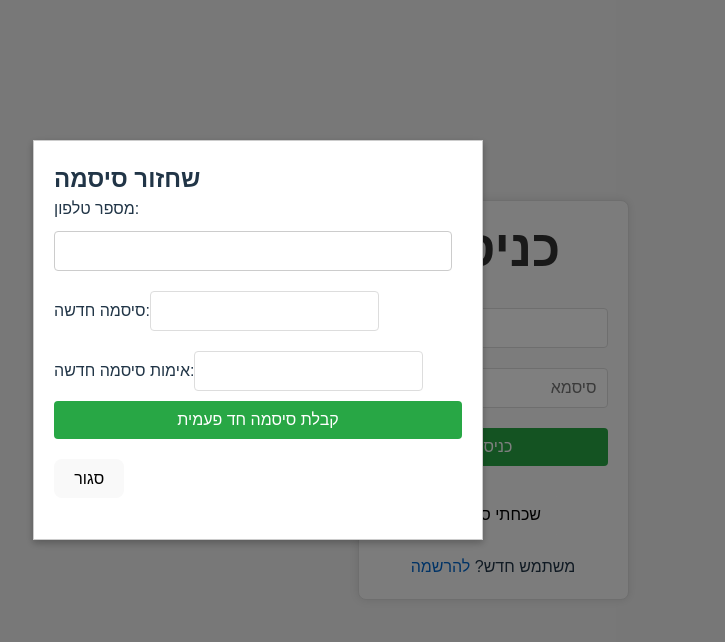
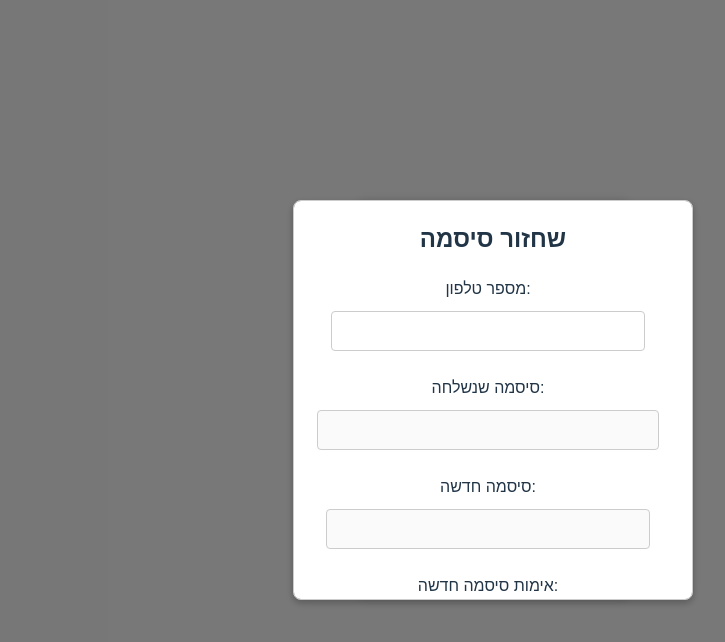
Before and after one commit to sdc2499/driversWeb, a React (Vite) app in the folder client/: page /login in a window 1280 px wide. Both pictures are taken after a click on the button "שכחתי סיסמה". Shown: the top 642 px of the page, without its empty margins (147-872 px from the left). Built offline with nearby package versions, Linux system fonts and the light colour scheme; no server answers.

Commit message:
סיסמא זמנית

```diff
--- a/client/src/componnent/forgotPasswordModal/ForgotPasswordModal.css
+++ b/client/src/componnent/forgotPasswordModal/ForgotPasswordModal.css
@@ -21,3 +21,96 @@
     bottom: 0;
     background-color: rgba(0, 0, 0, 0.5);
   }
+
+  .Modal {
+    position: fixed;
+    top: 50%;
+    left: 50%;
+    transform: translate(-50%, -50%);
+    background-color: white;
+    padding: 20px;
+    border-radius: 8px;
+    max-width: 400px;
+    width: 100%;
+    max-height: 80vh;
+    overflow-y: auto;
+  }
+
+  .Overlay {
+    position: fixed;
+    top: 0;
+    left: 0;
+    right: 0;
+    bottom: 0;
+    background-color: rgba(0, 0, 0, 0.5);
+    z-index: 1000;
+    display: flex;
+    justify-content: center;
+    align-items: center;
+  }
+
+  .modal-content {
+    text-align: center;
+  }
+
+  .modal-content h2 {
+    font-size: 1.5rem;
+    margin-bottom: 20px;
+  }
+
+  .modal-content form {
+    display: flex;
+    flex-direction: column;
+    align-items: center;
+  }
+
+  .modal-content form label {
+    margin-bottom: 10px;
+  }
+
+  .modal-content form input[type="text"],
+  .modal-content form input[type="password"] {
+    width: 100%;
+    padding: 10px;
+    margin-bottom: 15px;
+    border: 1px solid #ccc;
+    border-radius: 4px;
+    font-size: 1rem;
+  }
+
+  .modal-content form button {
+    padding: 10px 20px;
+    background-color: #007bff;
+    color: white;
+    border: none;
+    border-radius: 4px;
+    cursor: pointer;
+    font-size: 1rem;
+    transition: background-color 0.3s ease;
+  }
+
+  .modal-content form button:hover {
+    background-color: #0056b3;
+  }
+
+  .modal-content .message {
+    margin-top: 10px;
+    color: red;
+    font-size: 0.9rem;
+  }
+
+  .close-button {
+    margin-top: 20px;
+    padding: 10px 20px;
+    background-color: #6c757d;
+    color: white;
+    border: none;
+    border-radius: 4px;
+    cursor: pointer;
+    font-size: 1rem;
+    transition: background-color 0.3s ease;
+  }
+
+  .close-button:hover {
+    background-color: #545b62;
+  }
--- a/client/src/componnent/forgotPasswordModal/ForgotPasswordModal.jsx
+++ b/client/src/componnent/forgotPasswordModal/ForgotPasswordModal.jsx
@@ -6,12 +6,18 @@ Modal.setAppElement('#root');
 
 const ForgotPasswordModal = ({ isOpen, closeModal }) => {
   const [phone, setPhone] = useState('');
+  const [sentPassword, setSentPassword] = useState('');
   const [newPassword, setNewPassword] = useState('');
   const [confirmNewPassword, setConfirmNewPassword] = useState('');
   const [message, setMessage] = useState('');
+  const [emailSentSuccessfully, setEmailSentSuccessfully] = useState(false); // סטייט לצורך הצגת השדות של הסיסמה
 
   const handlePhoneChange = (e) => {
     setPhone(e.target.value);
+  };
+
+  const handleSentPasswordChange = (e) => {
+    setSentPassword(e.target.value);
   };
 
   const handleNewPasswordChange = (e) => {
@@ -31,12 +37,14 @@ const ForgotPasswordModal = ({ isOpen, closeModal }) => {
 
       const response = await fetch(`http://localhost:8080/passwordReset/passwordReset`, {
         method: 'POST',
-        body: JSON.stringify({ phone: phone, newPassword: newPassword, confirmNewPassword: confirmNewPassword }),
+        body: JSON.stringify({ phone, sentPassword, newPassword, confirmNewPassword }),
         headers: { 'Content-type': 'application/json; charset=UTF-8' }
       });
 
       if (response.ok) {
         setMessage('סיסמה זמנית נשלחה בהצלחה.');
+        setEmailSentSuccessfully(true); // מצב מייל נשלח בהצלחה
+        // לאחר שהשליחה הצליחה, אפשר לאפס את השדות
       } else {
         throw new Error('שגיאה בשליחת סיסמה זמנית.');
       }
@@ -52,6 +60,7 @@ const ForgotPasswordModal = ({ isOpen, closeModal }) => {
       className="Modal"
       overlayClassName="Overlay"
     >
+      <div className="modal-content">
         <h2>שחזור סיסמה</h2>
         <form>
           <label>
@@ -63,6 +72,19 @@ const ForgotPasswordModal = ({ isOpen, closeModal }) => {
               required
             />
           </label>
+
+
+          {/* תנאי להצגת שדות הסיסמה רק אם המייל נשלח בהצלחה */}
+          <><label>
+            סיסמה שנשלחה:
+            <input
+              type="password"
+              value={sentPassword}
+              onChange={handleSentPasswordChange}
+              required
+              disabled={!emailSentSuccessfully}
+            />
+          </label>
             <label>
               סיסמה חדשה:
               <input
@@ -70,6 +92,8 @@ const ForgotPasswordModal = ({ isOpen, closeModal }) => {
                 value={newPassword}
                 onChange={handleNewPasswordChange}
                 required
+                disabled={!emailSentSuccessfully}
+
               />
             </label>
             <label>
@@ -79,14 +103,20 @@ const ForgotPasswordModal = ({ isOpen, closeModal }) => {
                 value={confirmNewPassword}
                 onChange={handleConfirmNewPasswordChange}
                 required
+                disabled={!emailSentSuccessfully}
+
               />
             </label>
+          </>
+
+
           <button type="button" onClick={handleSendPassword}>
             קבלת סיסמה חד פעמית
           </button>
         </form>
-      {message && <p>{message}</p>}
-      <button onClick={closeModal}>סגור</button>
+        {message && <p className="message">{message}</p>}
+        <button className="close-button" onClick={closeModal}>סגור</button>
+      </div>
     </Modal>
   );
 };
```
Lines whose indentation alone changed are shown as unchanged.
